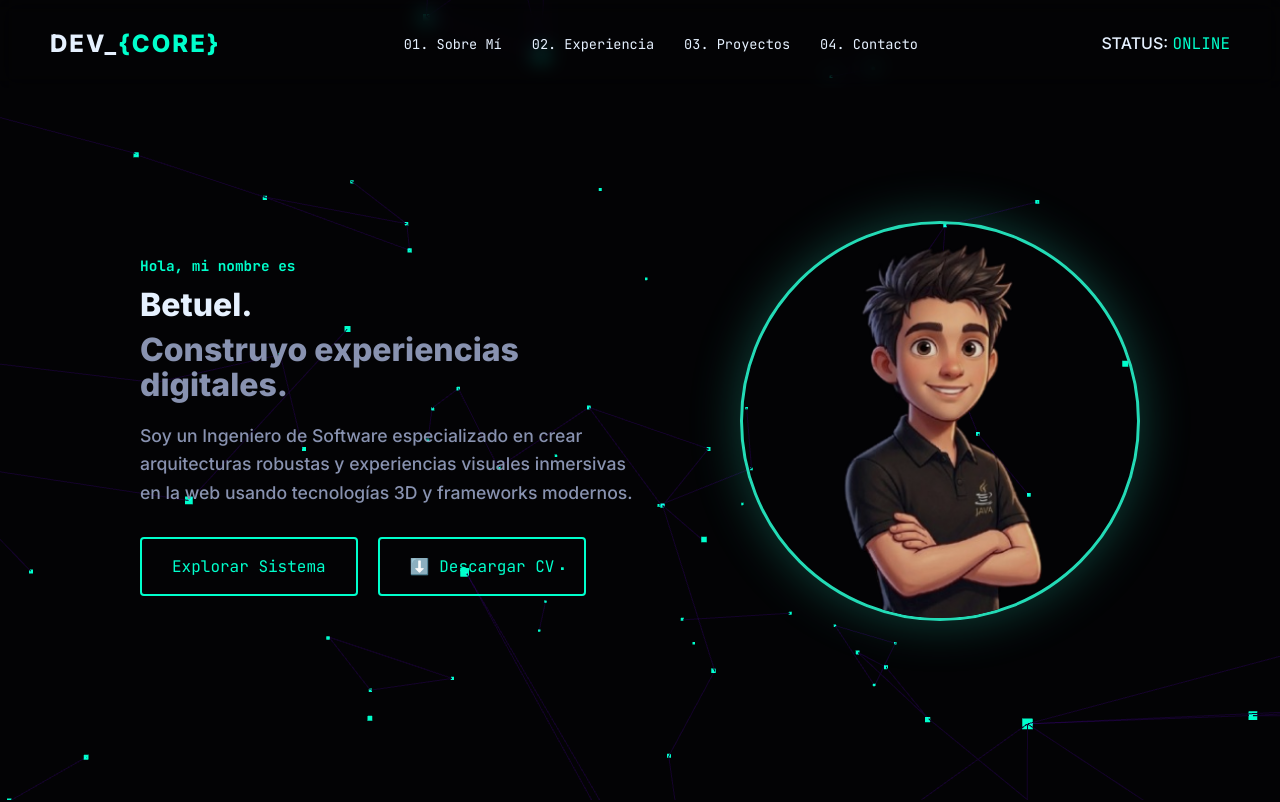
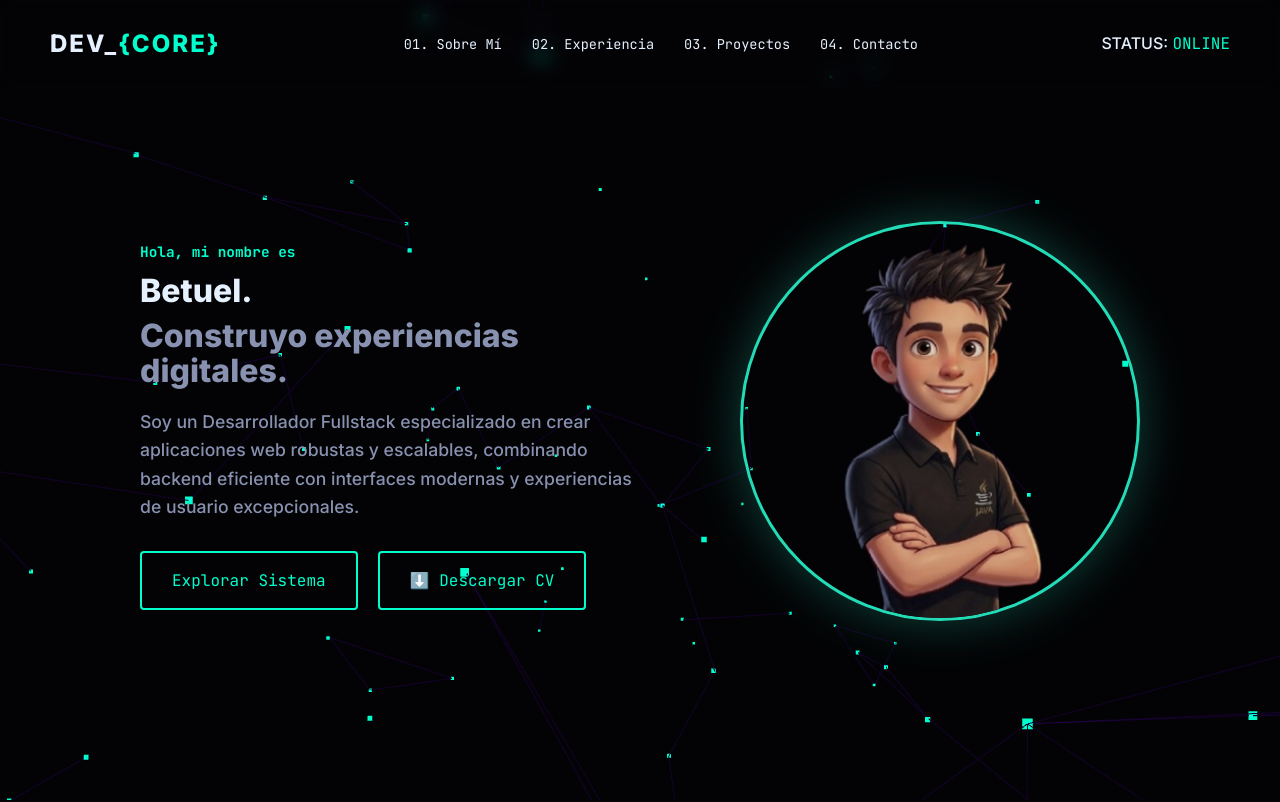
Before and after one commit to betuelarones/about-me, a React (Vite) app: page / in a window 1280 px wide. Shown: the top 802 px of the page. Built offline with nearby package versions, Linux system fonts and the light colour scheme.

Commit message:
Update main

```diff
--- a/src/components/Hero.tsx
+++ b/src/components/Hero.tsx
@@ -8,7 +8,7 @@ function Hero() {
           <h1 className="mega-title">Betuel.</h1>
           <h1 className="mega-title subtitle">Construyo experiencias<br/><span className="mega-title">digitales.</span></h1>
           <p className="hero-desc">
-            Soy un Ingeniero de Software especializado en crear arquitecturas robustas y experiencias visuales inmersivas en la web usando tecnologías 3D y frameworks modernos.
+            Soy un Desarrollador Fullstack especializado en crear aplicaciones web robustas y escalables, combinando backend eficiente con interfaces modernas y experiencias de usuario excepcionales.
           </p>
           <div className="hero-buttons">
             <a href="#projects" className="btn-primary">Explorar Sistema</a>
```
Also changed, not shown: vercel.json (added).
